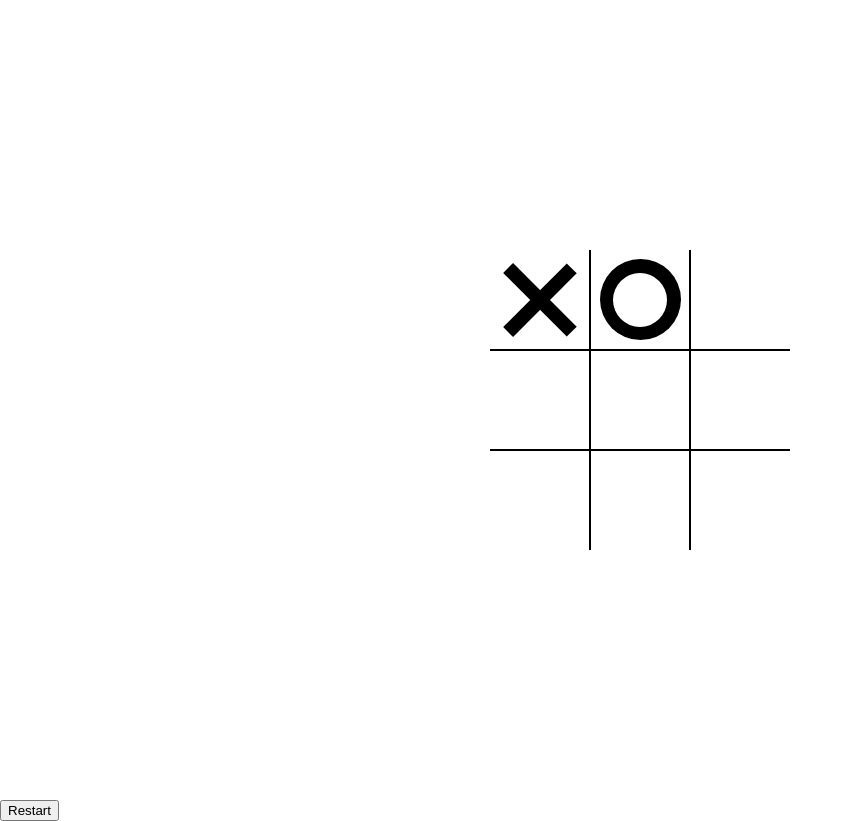
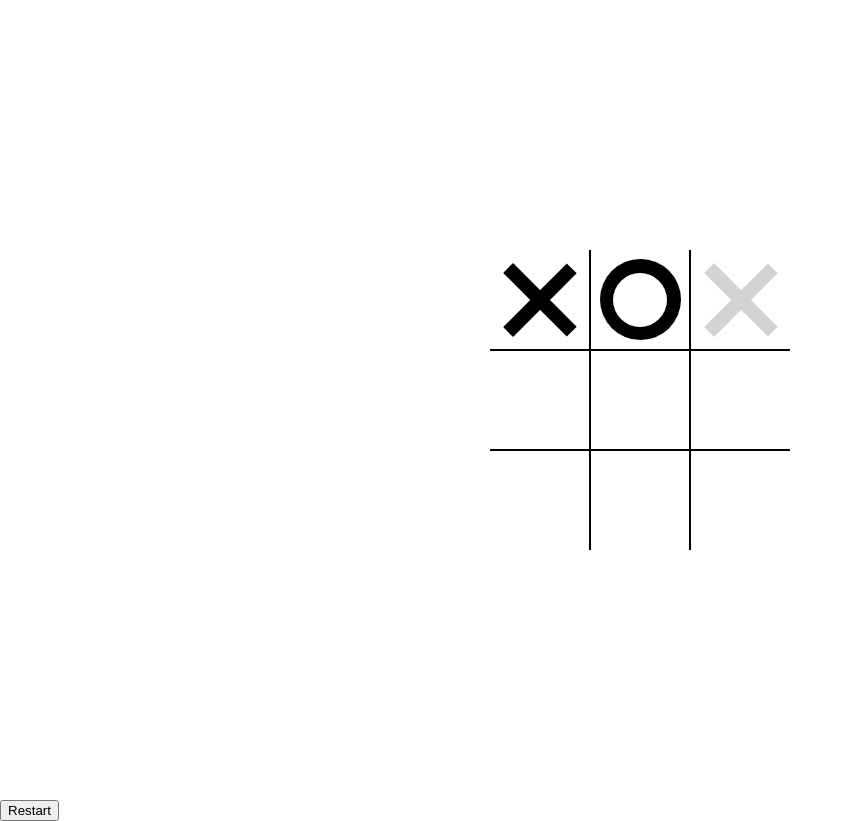
Before and after one commit to BaraaBasim/tic-tac-toe, a plain HTML site: page index.html in a window 1280 px wide. In both pictures the pointer is over the element 740 px from the left and 300 px from the top of the page. Shown: the whole page, without its empty margins (0-853 px from the left). Drawn offline with Linux system fonts and the light colour scheme.

Commit message:
x shadows

```diff
--- a/index.html
+++ b/index.html
@@ -8,7 +8,7 @@
     <script src="main.js" defer></script>
 </head>
 <body>
-    <div class="board">
+    <div class="board x">
         <div class="cell x"></div>
         <div class="cell o"></div>
         <div class="cell"></div>
--- a/style.css
+++ b/style.css
@@ -32,6 +32,24 @@ body {
     justify-content: center;
     align-items: center;
     position: relative;
+    cursor: pointer;
+}
+
+
+
+.cell.x,
+.cell.o {
+    cursor: not-allowed;
+}
+
+.cell.x::before,
+.cell.x::after {
+    background-color: black;
+}
+
+.board.x .cell:not(.x):not(.o):hover::after,
+.board.x .cell:not(.x):not(.o):hover::before {
+    background-color: lightgrey;
 }
 
 .cell:first-child,
@@ -55,20 +73,23 @@ body {
 }
 
 .cell.x::after,
-.cell.x::before {
+.cell.x::before,
+.board.x .cell:not(.x):not(.o):hover::after,
+.board.x .cell:not(.x):not(.o):hover::before {
     content: '';
     width: calc(var(--mark-size) * .15);
     height: var(--mark-size);
-    background-color: black;
     position: absolute;
 }
 
-.cell.x::before {
+.cell.x::before,
+.board.x .cell:not(.x):not(.o):hover::before {
     transform: rotate(45deg);
 }
 
 
-.cell.x::after {
+.cell.x::after,
+.board.x .cell:not(.x):not(.o):hover::after{
     transform: rotate(-45deg);
 }
 
```
